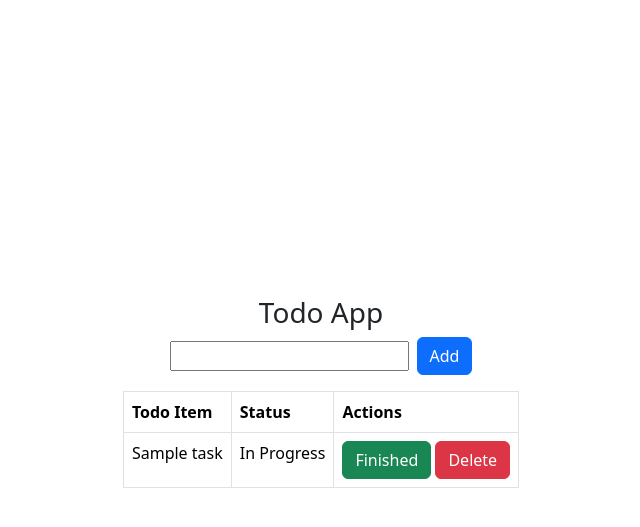
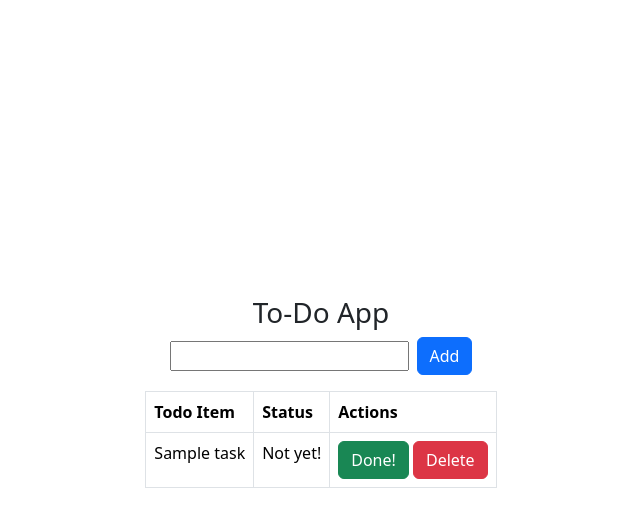
Before and after one commit to eyob-h/Django-practice-projects, a Django app: template To-Do-App/Project-To-Do/todo_project/to_do_app/templates/todo_app/index.html in a window 1280 px wide. Shown: the top 527 px of the page, without its empty margins (319-959 px from the left). Run offline with Django 5.2, Linux system fonts and the light colour scheme; the template is opened without the code that fills it: most values are stand-ins (such as "Sample title", 1, 10 or a date in 2020); form fields are guessed from the names that the template uses.

```diff
--- a/To-Do-App/Project-To-Do/todo_project/to_do_app/templates/todo_app/index.html
+++ b/To-Do-App/Project-To-Do/todo_project/to_do_app/templates/todo_app/index.html
@@ -1,8 +1,7 @@
-<!-- inherit from base.html -->
 {% extends 'todo_app/base.html' %}
 
 {% block title %}
-    Todo App
+    To-Do App
 {% endblock %}
 
 {% block content %}
@@ -10,7 +9,7 @@
 
         <div class="sub-container d-flex align-items-center  flex-column overflow-auto top-50 " id="sub-container">
 
-                <h3>Todo App</h3>
+                <h3>To-Do App</h3>
                 <!-- create tasks -->
                 <form method= "POST" action="">
                     {% csrf_token %}
@@ -44,7 +43,7 @@
                                 <td>
                                     <a class="btns " href="{% url 'updateTask' task.id %}" >
                                         <button class="btn disabled btn-outline-success">
-                                            Finished
+                                            Done!
                                         </button>
                                     </a>
                                     <a class="btns" href="{% url 'deleteTask' task.id %}" >
@@ -58,11 +57,11 @@
                         {% else %}
                             <tr>
                                 <td> {{ task.title }}</td>
-                                <td> In Progress </td>
+                                <td> Not yet! </td>
                                 <td>
                                     <a class="btns" href="{% url 'updateTask' task.id %}">
                                         <button class="btn btn-success">
-                                            Finished
+                                            Done!
                                         </button>
                                     </a>
                                     <a class="btns" href="{% url 'deleteTask' task.id %}">
--- a/To-Do-App/Project-To-Do/todo_project/todo_project/urls.py
+++ b/To-Do-App/Project-To-Do/todo_project/todo_project/urls.py
@@ -15,8 +15,9 @@ Including another URLconf
     2. Add a URL to urlpatterns:  path('blog/', include('blog.urls'))
 """
 from django.contrib import admin
-from django.urls import path
+from django.urls import path, include
 
 urlpatterns = [
     path('admin/', admin.site.urls),
+    path('', include('todo_app.urls'))
 ]
```
Also changed, not shown: To-Do-App/Project-To-Do/todo_project/to_do_app/views.py (+33 -2 lines).
